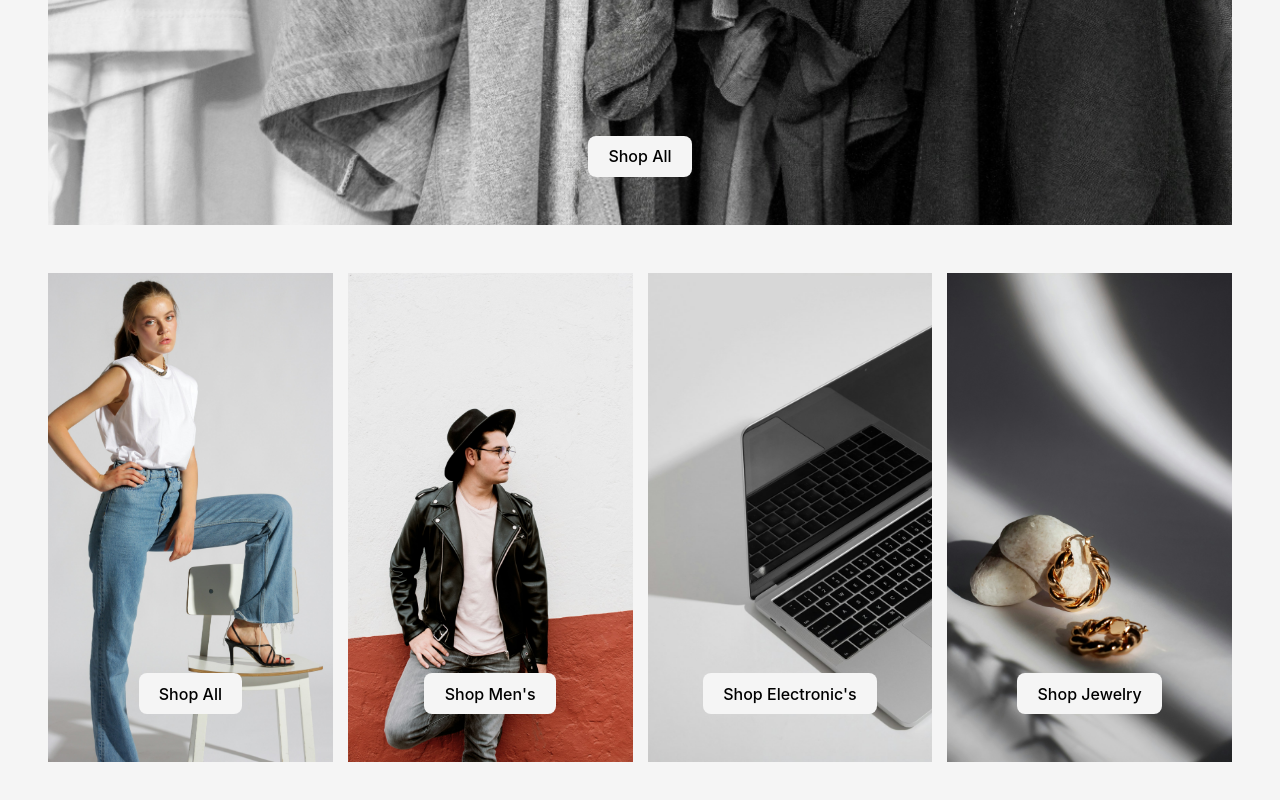
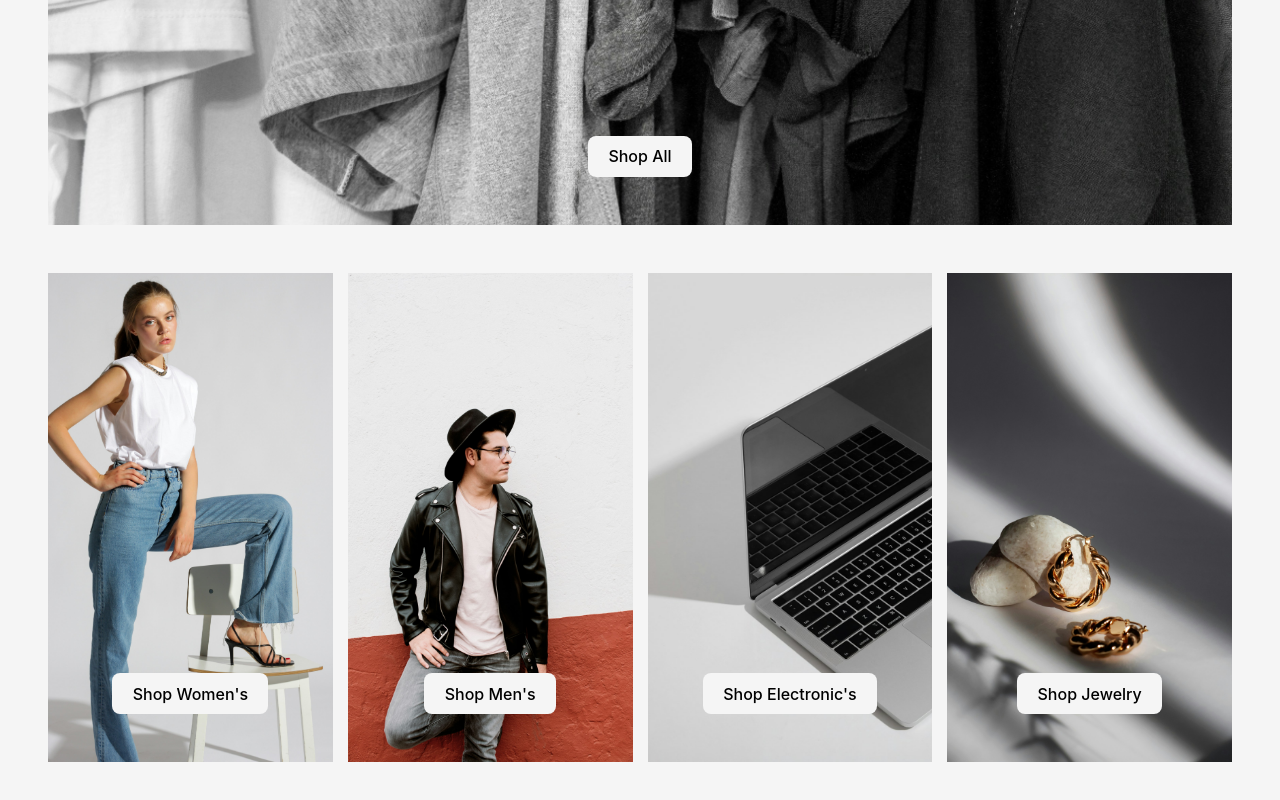
Before and after one commit to Hsoren31/shopping-cart-app, a React (Vite) app: page /home in a window 1280 px wide. Shown: the part 404-1204 px from the top of the page. Built offline with nearby package versions, Linux system fonts and the light colour scheme.

Commit message:
Fix: change shop womens button to say womens

```diff
--- a/src/routes/Home.jsx
+++ b/src/routes/Home.jsx
@@ -10,7 +10,7 @@ function Home() {
       </div>
       <section className={styles.cardsFlex}>
         <div className={styles.womens}>
-          <button>Shop All</button>
+          <button>Shop Women's</button>
         </div>
         <div className={styles.mens}>
           <button>Shop Men's</button>
```
